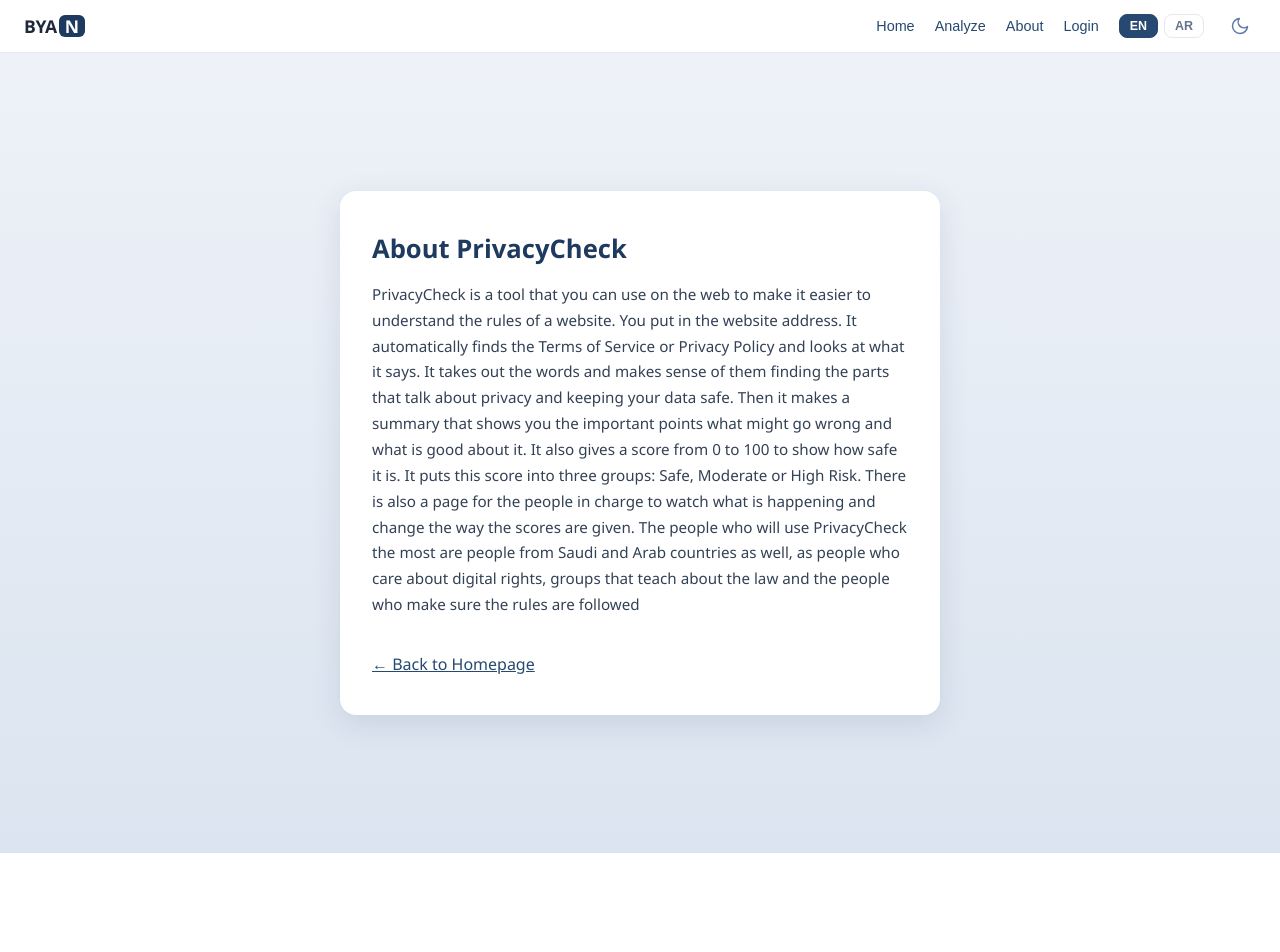
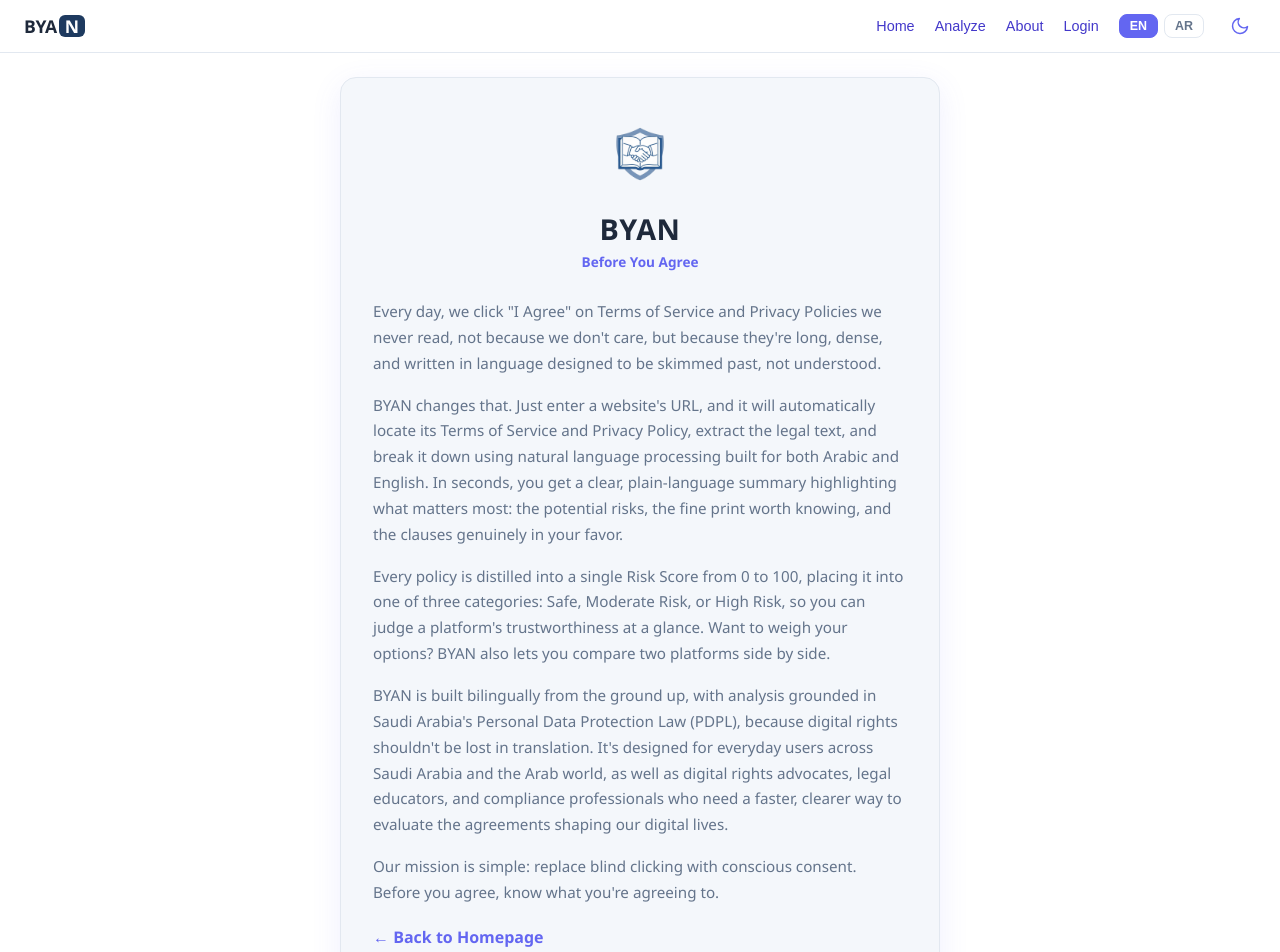
Before and after one commit to ShahadAlrashoud/privacy-check-Graduation-Project, a Next.js app: page /about in a window 1280 px wide. Shown: the top 952 px of the page. Before the commit the page ends 853 px from the top, so only its background shows below. Built offline with nearby package versions, Linux system fonts and the light colour scheme.

Commit message:
Translation of Arabic added

```diff
--- a/src/app/about/page.tsx
+++ b/src/app/about/page.tsx
@@ -1,11 +1,46 @@
+"use client";
+
 import Link from "next/link";
+import { useTheme } from "../providers";
+
+const content = {
+    en: {
+        tagline: "Before You Agree",
+        backLink: "← Back to Homepage",
+        paragraphs: [
+            `Every day, we click "I Agree" on Terms of Service and Privacy Policies we never read, not because we don't care, but because they're long, dense, and written in language designed to be skimmed past, not understood.`,
+            `BYAN changes that. Just enter a website's URL, and it will automatically locate its Terms of Service and Privacy Policy, extract the legal text, and break it down using natural language processing built for both Arabic and English. In seconds, you get a clear, plain-language summary highlighting what matters most: the potential risks, the fine print worth knowing, and the clauses genuinely in your favor.`,
+            `Every policy is distilled into a single Risk Score from 0 to 100, placing it into one of three categories: Safe, Moderate Risk, or High Risk, so you can judge a platform's trustworthiness at a glance. Want to weigh your options? BYAN also lets you compare two platforms side by side.`,
+            `BYAN is built bilingually from the ground up, with analysis grounded in Saudi Arabia's Personal Data Protection Law (PDPL), because digital rights shouldn't be lost in translation. It's designed for everyday users across Saudi Arabia and the Arab world, as well as digital rights advocates, legal educators, and compliance professionals who need a faster, clearer way to evaluate the agreements shaping our digital lives.`,
+            `Our mission is simple: replace blind clicking with conscious consent. Before you agree, know what you're agreeing to.`
+        ]
+    },
+    ar: {
+        tagline: "قبل أن توافق",
+        backLink: "→ العودة إلى الصفحة الرئيسية",
+        paragraphs: [
+            `كل يوم، نضغط على "أوافق"  لشروط الخدمة وسياسات الخصوصية دون أن نقرأها، ليس لأننا لا نهتم، بل لأنها طويلة ومعقدة ومكتوبة بلغة مصممة لتُستعرض سريعًا لا لتُفهم.`,
+            `بيان يغيّر ذلك. ما عليك سوى إدخال رابط الموقع، وسيقوم تلقائيًا بالعثور على شروط الخدمة أو سياسة الخصوصية، واستخراج النص القانوني، وتحليله باستخدام معالجة اللغة الطبيعية المصممة للعربية والإنجليزية معًا. في ثوانٍ، تحصل على ملخص واضح وبلغة بسيطة يبرز أهم النقاط منهاالمخاطر المحتملة، التفاصيل الدقيقة التي تستحق الانتباه، والبنود التي تصب في صالحك فعليًا.`,
+            `يتم تلخيص كل سياسة في درجة مخاطر واحدة من 0 إلى 100، تُصنَّف ضمن إحدى ثلاث فئات: آمن، متوسط الخطورة، أو عالي الخطورة، لتتمكن من الحكم على مدى موثوقية المنصة بنظرة واحدة. وإذا أردت المقارنة بين خيارين، يتيح لك بيان مقارنة منصتين جنبًا إلى جنب.`,
+            `بُني بيان ليكون ثنائي اللغة من الأساس، مع تحليل مستند إلى نظام حماية البيانات الشخصية السعودي (PDPL)، لأن الحقوق الرقمية لا ينبغي أن تضيع في الترجمة. صُمم للمستخدمين في السعودية والعالم العربي، وكذلك للمدافعين عن الحقوق الرقمية، والمعلمين القانونيين، ومتخصصي الامتثال الذين يحتاجون إلى طريقة أسرع وأوضح لتقييم الاتفاقيات التي تشكل حياتنا الرقمية.`,
+            `مهمتنا بسيطة: استبدال النقر الأعمى بموافقة واعية. قبل أن توافق، اعرف على ماذا توافق.`
+        ]
+    }
+};
 
 export default function AboutPage() {
+    const { theme, lang } = useTheme();
+    const isDark = theme === "dark";
+    const isAr = lang === "ar";
+    const t = content[lang];
+
     return (
         <div
             style={{
                 minHeight: "100vh",
-                background: "linear-gradient(180deg, #eef2f8 0%, #dbe4f0 100%)",
+                background: isDark
+                    ? "linear-gradient(180deg, #0a0e1a 0%, #111827 100%)"
+                    : "#ffffff",
                 display: "flex",
                 alignItems: "center",
                 justifyContent: "center",
@@ -14,35 +49,54 @@ export default function AboutPage() {
             }}
         >
             <div
+                dir={isAr ? "rtl" : "ltr"}
                 style={{
                     maxWidth: 600,
                     width: "100%",
-                    background: "#ffffff",
+                    background: isDark ? "#111827" : "#f4f7fb",
+                    border: isDark ? "1px solid #334155" : "1px solid #e2e8f0",
                     borderRadius: 16,
-                    boxShadow: "0 8px 30px rgba(30, 58, 95, 0.12)",
-                    padding: "40px 32px"
+                    boxShadow: isDark
+                        ? "0 8px 30px rgba(0, 0, 0, 0.4)"
+                        : "0 8px 30px rgba(99, 102, 241, 0.1)",
+                    padding: "40px 32px",
+                    textAlign: "center"
                 }}
             >
-                <h1 style={{ margin: "0 0 16px", color: "#1e3a5f", fontSize: "1.6rem" }}>About PrivacyCheck</h1>
-                <p style={{ color: "#334155", lineHeight: 1.7, fontSize: "0.95rem" }}>
+                <img
+                    src="/privacy-check-logo-transparent.png"
+                    alt="BYAN logo"
+                    style={{ width: 72, height: 72, objectFit: "contain", margin: "0 auto 14px" }}
+                />
 
-                    PrivacyCheck is a tool that you can use on the web to make it easier to understand the rules of
-a website. You put in the website address. It automatically finds the Terms of Service or
-Privacy Policy and looks at what it says.
-It takes out the words and makes sense of them finding the parts that talk about privacy and
-keeping your data safe. Then it makes a summary that shows you the important points what
-might go wrong and what is good about it.
-It also gives a score from 0 to 100 to show how safe it is. It puts this score into three groups:
-Safe, Moderate or High Risk.
-There is also a page for the people in charge to watch what is happening and change the way
-the scores are given.
-The people who will use PrivacyCheck the most are people from Saudi and Arab countries as
-well, as people who care about digital rights, groups that teach about the law and the people
-who make sure the rules are followed
+                <h1 style={{ margin: "0 0 4px", color: isDark ? "#f1f1f1" : "#1e293b", fontSize: "1.8rem", fontWeight: 800, letterSpacing: "0.02em" }}>
+                    BYAN
+                </h1>
 
+                <p style={{ margin: "0 0 28px", fontSize: "0.85rem", color: "#6366f1", fontWeight: 600 }}>
+                    {t.tagline}
                 </p>
-                <Link href="/" style={{ color: "#274870", fontWeight: 500, display: "inline-block", marginTop: 20 }}>
-                    ← Back to Homepage
+
+                <div style={{ color: isDark ? "#94a3b8" : "#64748b", lineHeight: 1.7, fontSize: "0.95rem", textAlign: isAr ? "right" : "left" }}>
+                    {t.paragraphs.map((p, i) => (
+                        <p key={i} style={{ margin: i === t.paragraphs.length - 1 ? 0 : "0 0 16px" }}>
+                            {p}
+                        </p>
+                    ))}
+                </div>
+
+                <Link
+                    href="/"
+                    style={{
+                        color: "#6366f1",
+                        fontWeight: 600,
+                        display: "block",
+                        textAlign: isAr ? "right" : "left",
+                        marginTop: 20,
+                        textDecoration: "none"
+                    }}
+                >
+                    {t.backLink}
                 </Link>
             </div>
         </div>
--- a/src/app/components/Header.tsx
+++ b/src/app/components/Header.tsx
@@ -1,6 +1,5 @@
 "use client";
 
-import { useState } from "react";
 import Link from "next/link";
 import { useTheme } from "../providers";
 import BYANLogo from "./BYANLogo";
@@ -30,16 +29,15 @@ function SunIcon({ color }: { color: string }) {
 }
 
 export default function Header() {
-    const { isDark, toggleTheme } = (() => {
+    const { isDark, toggleTheme, lang, setLang } = (() => {
         const t = useTheme();
-        return { isDark: t.theme === "dark", toggleTheme: t.toggleTheme };
+        return { isDark: t.theme === "dark", toggleTheme: t.toggleTheme, lang: t.lang, setLang: t.setLang };
     })();
 
-    const [lang, setLang] = useState<"en" | "ar">("en");
-    const iconColor = "#5b7ba8";
+    const iconColor = "#6366f1";
 
     const linkStyle = {
-        color: isDark ? "#dbe4f0" : "#274870",
+        color: isDark ? "#dbe4f0" : "#4338ca",
         textDecoration: "none",
         fontSize: "0.9rem",
         fontWeight: 500
@@ -70,8 +68,8 @@ export default function Header() {
                         type="button"
                         onClick={() => setLang("en")}
                         style={{
-                            border: lang === "en" ? "1.5px solid #274870" : isDark ? "1.5px solid #334155" : "1.5px solid #e2e8f0",
-                            background: lang === "en" ? "#274870" : "transparent",
+                            border: lang === "en" ? "1.5px solid #6366f1" : isDark ? "1.5px solid #334155" : "1.5px solid #e2e8f0",
+                            background: lang === "en" ? "#6366f1" : "transparent",
                             color: lang === "en" ? "#fff" : isDark ? "#94a3b8" : "#64748b",
                             borderRadius: 8,
                             padding: "4px 10px",
@@ -86,8 +84,8 @@ export default function Header() {
                         type="button"
                         onClick={() => setLang("ar")}
                         style={{
-                            border: lang === "ar" ? "1.5px solid #274870" : isDark ? "1.5px solid #334155" : "1.5px solid #e2e8f0",
-                            background: lang === "ar" ? "#274870" : "transparent",
+                            border: lang === "ar" ? "1.5px solid #6366f1" : isDark ? "1.5px solid #334155" : "1.5px solid #e2e8f0",
+                            background: lang === "ar" ? "#6366f1" : "transparent",
                             color: lang === "ar" ? "#fff" : isDark ? "#94a3b8" : "#64748b",
                             borderRadius: 8,
                             padding: "4px 10px",
--- a/src/app/providers.tsx
+++ b/src/app/providers.tsx
@@ -4,20 +4,33 @@ import { SessionProvider } from "next-auth/react";
 import { createContext, useContext, useEffect, useState, type ReactNode } from "react";
 
 type Theme = "light" | "dark";
-const ThemeContext = createContext<{ theme: Theme; toggleTheme: () => void }>({
+type Lang = "en" | "ar";
+
+const ThemeContext = createContext<{
+  theme: Theme;
+  toggleTheme: () => void;
+  lang: Lang;
+  setLang: (lang: Lang) => void;
+}>({
   theme: "light",
   toggleTheme: () => {},
+  lang: "en",
+  setLang: () => {},
 });
 
 export const useTheme = () => useContext(ThemeContext);
 
 export default function Providers({ children }: { children: ReactNode }) {
   const [theme, setTheme] = useState<Theme>("light");
+  const [lang, setLang] = useState<Lang>("en");
 
   useEffect(() => {
-    const saved = (localStorage.getItem("theme") as Theme) || "light";
-    setTheme(saved);
-    document.documentElement.classList.toggle("dark", saved === "dark");
+    const savedTheme = (localStorage.getItem("theme") as Theme) || "light";
+    setTheme(savedTheme);
+    document.documentElement.classList.toggle("dark", savedTheme === "dark");
+
+    const savedLang = (localStorage.getItem("lang") as Lang) || "en";
+    setLang(savedLang);
   }, []);
 
   const toggleTheme = () => {
@@ -27,9 +40,14 @@ export default function Providers({ children }: { children: ReactNode }) {
     document.documentElement.classList.toggle("dark", newTheme === "dark");
   };
 
+  const handleSetLang = (newLang: Lang) => {
+    setLang(newLang);
+    localStorage.setItem("lang", newLang);
+  };
+
   return (
     <SessionProvider>
-      <ThemeContext.Provider value={{ theme, toggleTheme }}>
+      <ThemeContext.Provider value={{ theme, toggleTheme, lang, setLang: handleSetLang }}>
         {children}
       </ThemeContext.Provider>
     </SessionProvider>
```
Also changed, not shown: src/app/page.tsx (+58 -25 lines).
